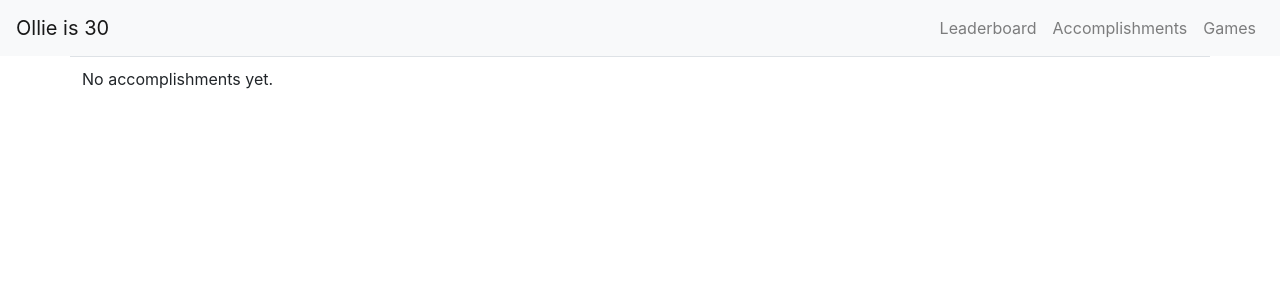
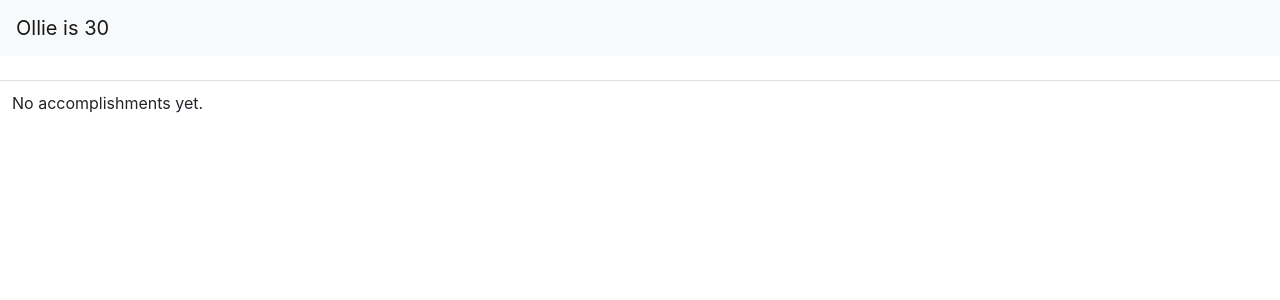
Before and after one commit to ollie-codeaid/birthday, a Django app: page /accomplishments/ in a window 1280 px wide. Shown: the top 300 px of the page. Run offline with Django 3.2, Linux system fonts and the light colour scheme; data that the repository does not hold is empty; some libraries are stand-ins or nearby versions.

Commit message:
Full width container

```diff
--- a/birthday/friends/templates/friends/scaffold.html
+++ b/birthday/friends/templates/friends/scaffold.html
@@ -11,6 +11,7 @@
 		</li>
 	    </ul>
 	    <ul class="navbar-nav navbar-right">
+		{% if user.is_authenticated %}
 		<li class="nav-item">
 		    <a class="nav-link" href="/leaderboard">Leaderboard</a>
 		</li>
@@ -20,7 +21,6 @@
 		<li class="nav-item">
 		    <a class="nav-link" href="/games/">Games</a>
 		</li>
-		{% if user.is_authenticated %}
 		<li class="nav-item">
 		    <a class="nav-link" href="/friend/add/">Add Friend</a>
 		</li>
@@ -33,7 +33,8 @@
 		{% endif %}
 	    </ul>
 	</nav>
-	<div class="container">
+	</br>
+	<div class="container-fluid">
 	    {% block content %}
 	    {% endblock %}
 	</div>
```
